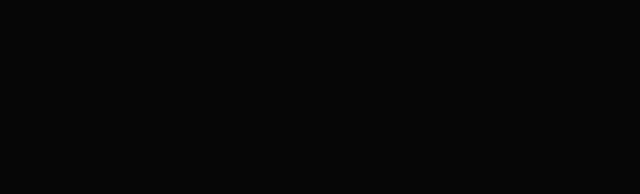
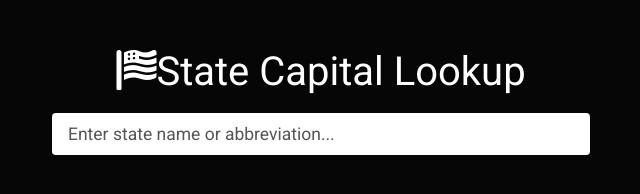
Before and after one commit to edjunma/state-capital-lookup, a plain HTML site: page index.html in a window 1280 px wide. Shown: the whole page, without its empty margins (319-959 px from the left). Drawn offline with Linux system fonts and the light colour scheme.

Commit message:
finish html boilerplate, start on js

```diff
--- a/index.html
+++ b/index.html
@@ -13,5 +13,24 @@
 		<link rel="stylesheet" href="css/bootstrap.min.css" />
 		<title>State Capital Lookup</title>
 	</head>
-	<body></body>
+	<body>
+		<div class="container mt-5">
+			<div class="row">
+				<div class="col-md-6 m-auto">
+					<h3 class="text-center mb-3"><i class="fas fa-flag-usa"></i>State Capital Lookup</h3>
+					<div class="form-group">
+						<input
+							type="text"
+							id="search"
+							class="form-control form-control-lg"
+							placeholder="Enter state name or abbreviation..."
+						/>
+					</div>
+					<div id="match-list"></div>
+				</div>
+			</div>
+		</div>
+
+		<script src="js/main.js"></script>
+	</body>
 </html>
```
